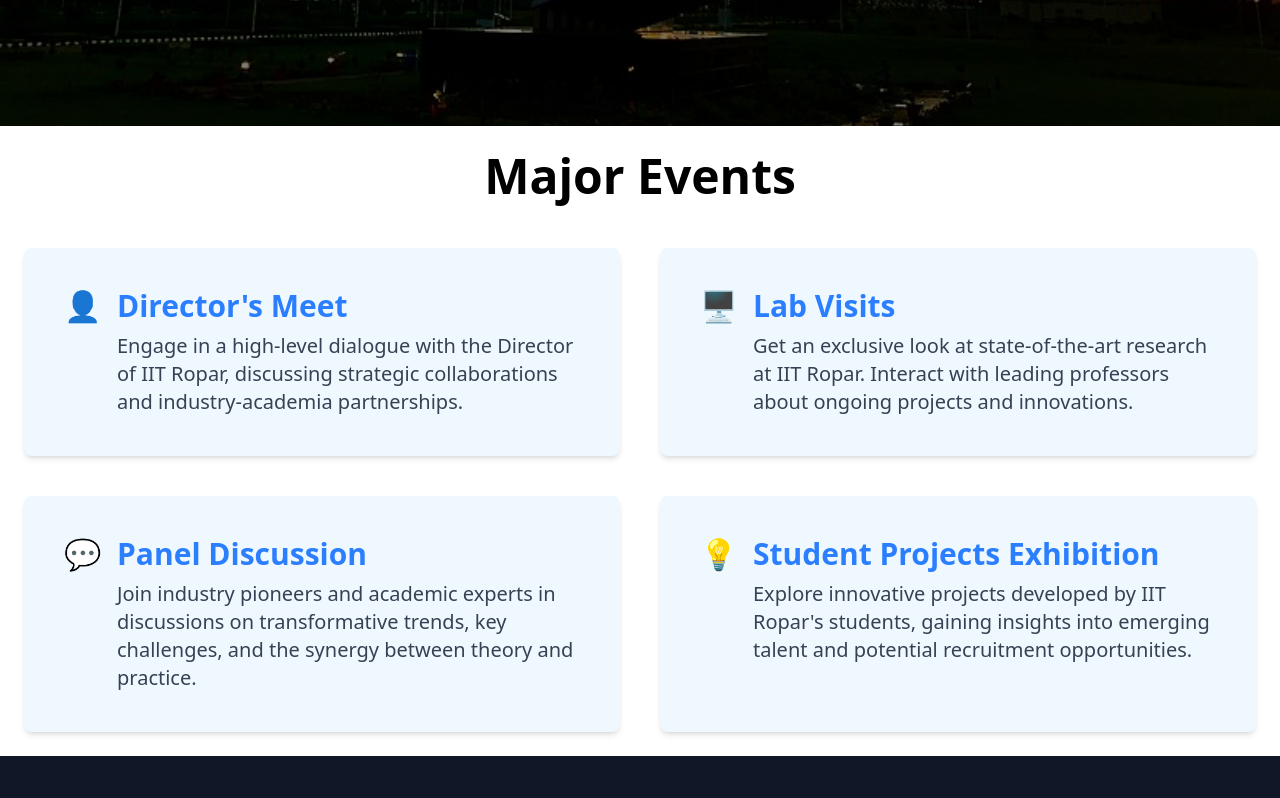
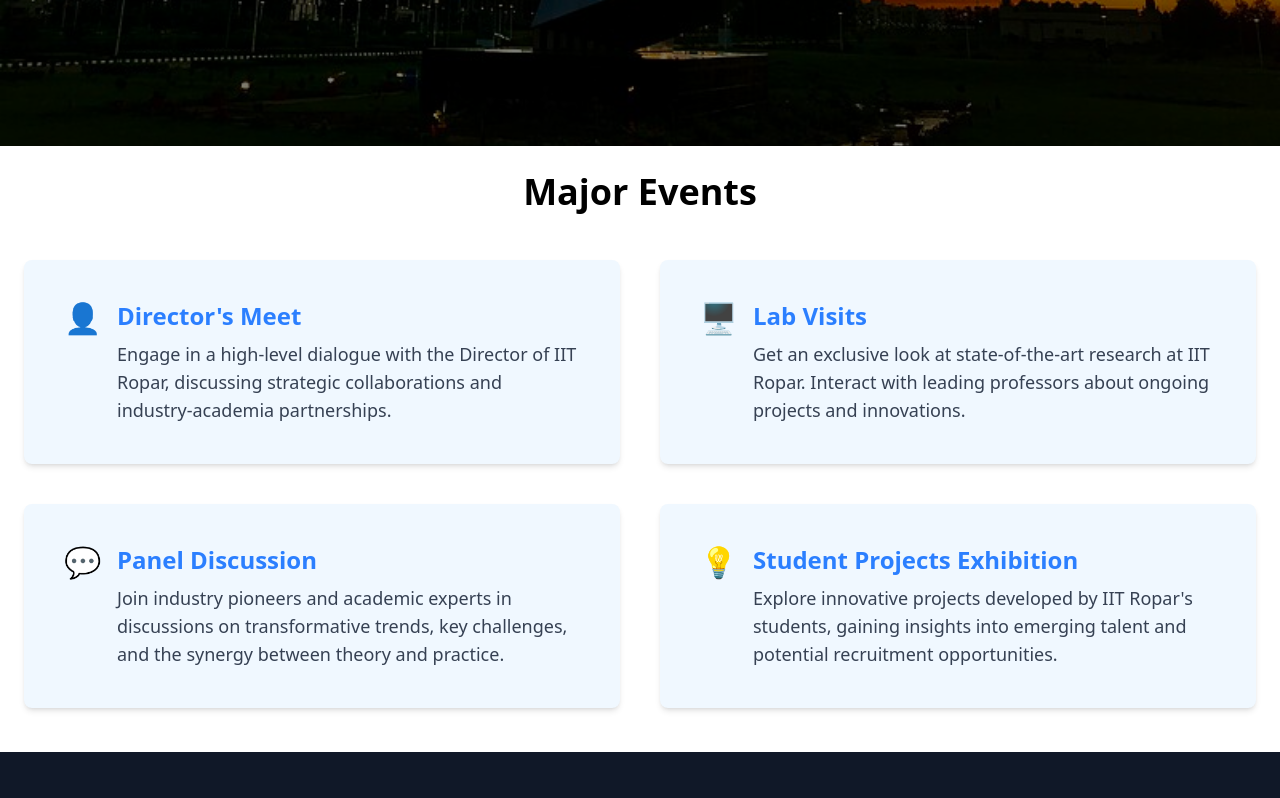
Before and after one commit to Rujul-1105/corporate-connect, a React (Vite) app: page / in a window 1280 px wide. Shown: the part 1740-2538 px from the top of the page. Built offline with nearby package versions, Linux system fonts and the light colour scheme.

Commit message:
homepage update

```diff
--- a/src/components/Navbar.css
+++ b/src/components/Navbar.css
@@ -21,6 +21,7 @@
 
 .logoccimg{
     height: 80px;
+    margin: 10px;
 }
 
 
--- a/src/components/majorEvents.jsx
+++ b/src/components/majorEvents.jsx
@@ -30,8 +30,8 @@
 
 const MajorEvents = () => {
   return (
-    <div className="container mx-auto p-6">
-      <h1 className="text-5xl font-bold text-center text-black mb-12">
+    <div className="container mx-auto p-6 mb-5">
+      <h1 className="text-4xl font-bold text-center text-black mb-12">
         Major Events
       </h1>
       <div className="grid gap-10 grid-cols-2">
@@ -42,10 +42,10 @@
           >
             <span className="text-3xl mr-4">{event.icon}</span>
             <div>
-              <h2 className="text-3xl font-semibold text-blue-500 mb-2">
+              <h2 className="text-2xl font-semibold text-blue-500 mb-2">
                 {event.title}
               </h2>
-              <p className="text-gray-700 text-xl">{event.description}</p>
+              <p className="text-gray-700 text-lg">{event.description}</p>
             </div>
           </div>
         ))}
```
Also changed, not shown: 1 other file (tests, documents, lock files or other folders).
